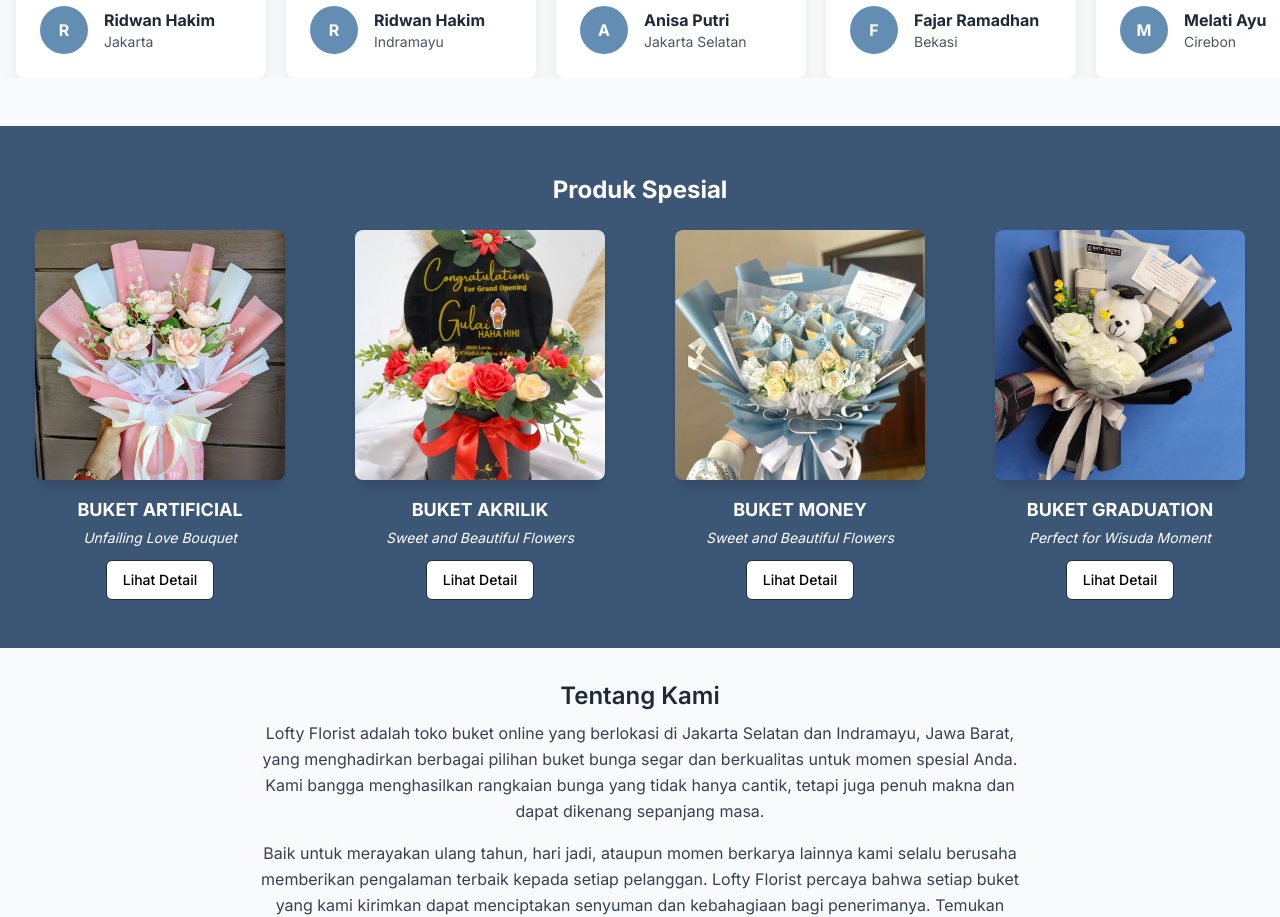
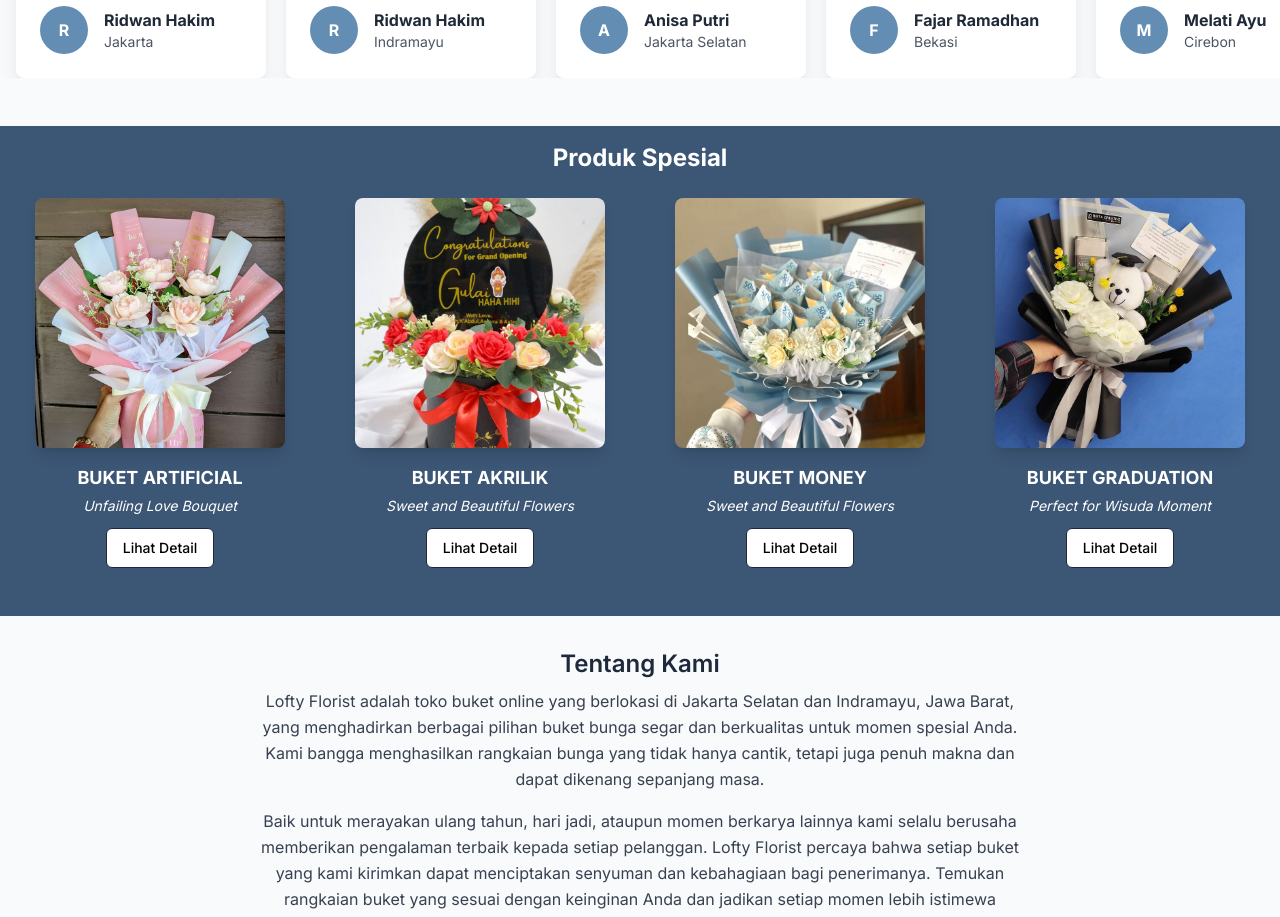
Before and after one commit to Rio-Prayoga/repoooo, a Next.js app: page / in a window 1280 px wide. Shown: the part 1760-2677 px from the top of the page. Built offline with nearby package versions, Linux system fonts and the light colour scheme.

Commit message:
Update SpecialProductsSection.tsx

```diff
--- a/components/SpecialProductsSection.tsx
+++ b/components/SpecialProductsSection.tsx
@@ -29,7 +29,7 @@ const specialProducts = [
 
 export default function SpecialProductsSection() {
   return (
-    <section className="py-12 bg-[#3C5675] text-[#ffffff]">
+    <section className="pt-4 py-12 bg-[#3C5675] text-[#ffffff]">
       <div className="max-w-[1280px] mx-auto px-4">
         <h2 className="text-base sm:text-lg md:text-2xl font-bold text-center mb-6">
           Produk Spesial
```
